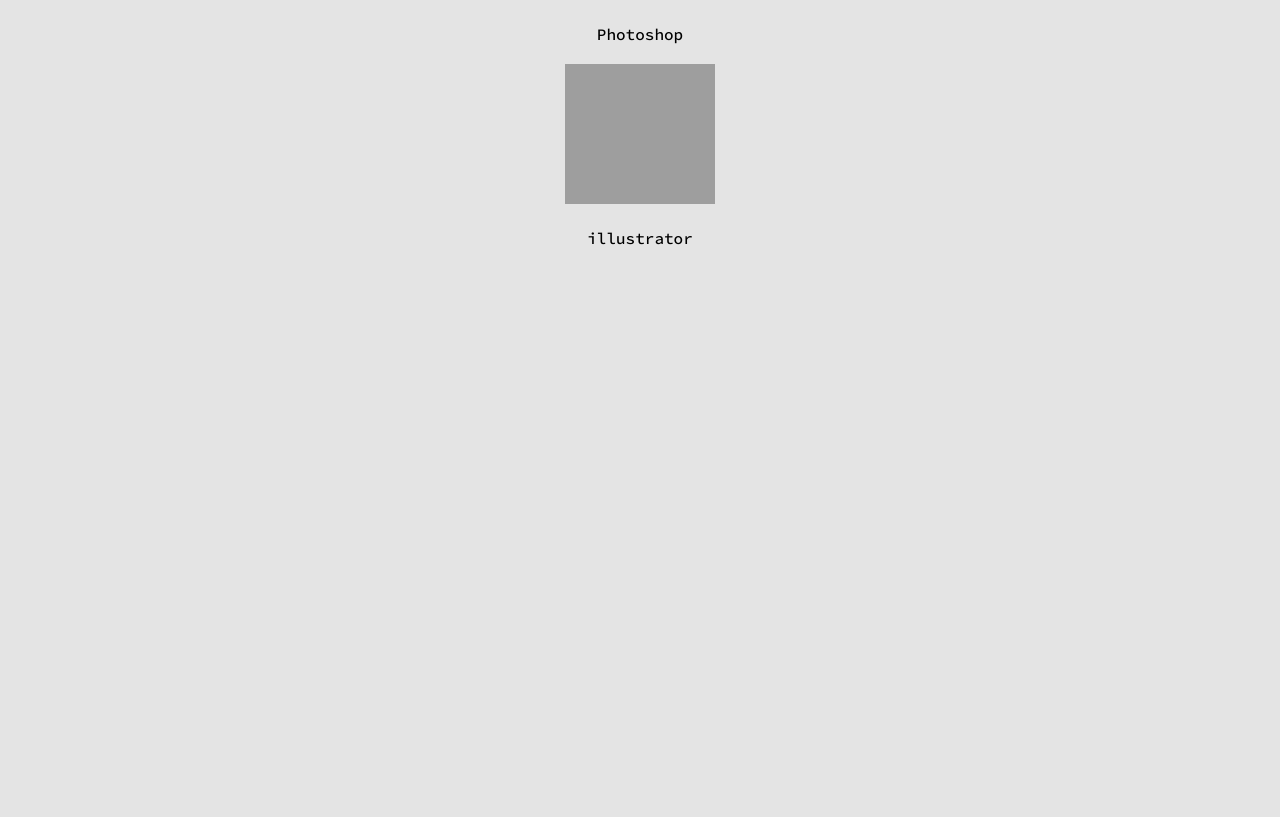
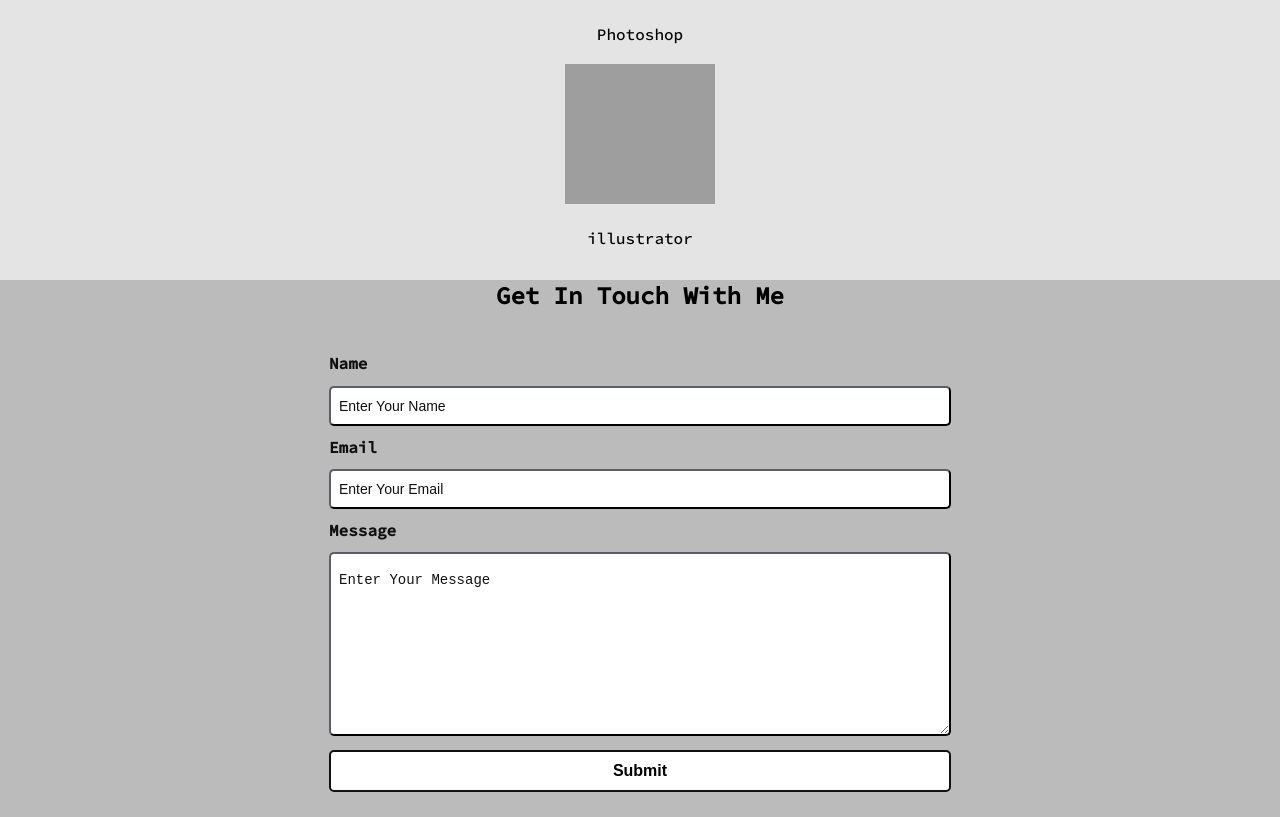
Before and after one commit to GSG-CF05/Mohamed-a-satary-portfolio, a plain HTML site: page index.html in a window 1280 px wide. Shown: the part 1693-2510 px from the top of the page. Before the commit the page ends 1941 px from the top, so only its background shows below. Drawn offline with Linux system fonts and the light colour scheme; grey boxes are pictures that could not be loaded.

Commit message:
creat Contact Me relates #7

```diff
--- a/index.html
+++ b/index.html
@@ -95,5 +95,58 @@
 
 
       </section>
+
+      <!-- contact -->
+      <section class="contact" id="contact">
+        <h2>Get In Touch With Me</h2>
+        <div class="contact-form-container">
+          <div class="contact-form">
+            <form action="https://formspree.io/f/xyylngw" method="POST">
+              <div class="form-control">
+                <label for="name">Name</label>
+                <input
+                  type="text"
+                  id="name"
+                  name="sender-name"
+                  placeholder="Enter Your Name"
+                  class="input-field"
+                  required
+                />
+              </div>
+              <div class="form-control">
+                <label for="email">Email</label>
+                <input
+                  type="email"
+                  id="email"
+                  name="sender-email"
+                  placeholder="Enter Your Email"
+                  class="input-field"
+                  required
+                />
+              </div>
+              <div class="form-control">
+                <label for="message">Message</label>
+                <textarea
+                  id="message"
+                  cols="60"
+                  rows="10"
+                  placeholder="Enter Your Message"
+                  name="message"
+                  class="input-field"
+                  required
+                ></textarea>
+              </div>
+              <input
+                type="submit"
+                value="Submit"
+                id="submit-btn"
+                class="submit-btn"
+              />
+            </form>
+          </div>
+        </div>
+      </section>
+
+
 </body>
 </html>
--- a/style.css
+++ b/style.css
@@ -153,3 +153,64 @@ nav {
     width: 11.875rem;
     height: 11.25rem;
   }
+
+
+  /* contact */
+  .contact {
+    margin-top: 2rem;
+    background-color: var(--primary-shadow);
+  }
+
+  .contact h2 {
+    text-align: center;
+    margin-bottom: var(--bottom-margin-2);
+  }
+
+  .contact-form-container {
+    max-width: 40.75rem;
+    margin: 0 auto;
+    padding: 0.938rem;
+
+  }
+  .contact-form-container label {
+    line-height: 2.7em;
+    font-weight: var(--bold-font);
+    color: var(--bg-color);
+  }
+
+  .contact-form-container textarea {
+    min-height: 6.25rem;
+    font-size: 14px;
+  }
+
+  .contact-form-container .input-field {
+    width: 100%;
+    padding-top: 10px;
+    padding-bottom: 10px;
+    border-radius: 5px;
+    border: none;
+    border: 2px outset var(--bg-color);
+    font-size: 0.875rem;
+    outline: none;
+  }
+  .input-field::placeholder {
+    padding: 0.5rem;
+    color: var(--bg-color);
+  }
+
+  .submit-btn {
+    width: 100%;
+    padding: 10px;
+    margin: 10px 0;
+    background-color: var(--primary-color);
+    border: 2px solid var(--bg-color);
+    border-radius: 5px;
+    font-size: 1rem;
+    font-weight: var(--bold-font);
+    transition: var(--transition);
+  }
+  .submit-btn:hover {
+    background-color: var(--primary-shadow);
+    border: 2px solid var(--primary-color);
+    cursor: pointer;
+  }
```
